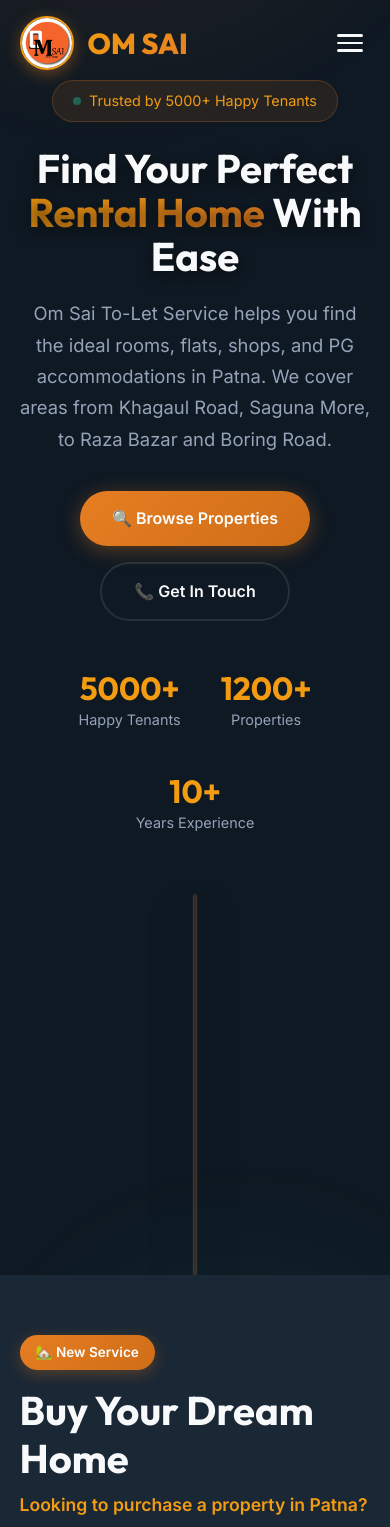
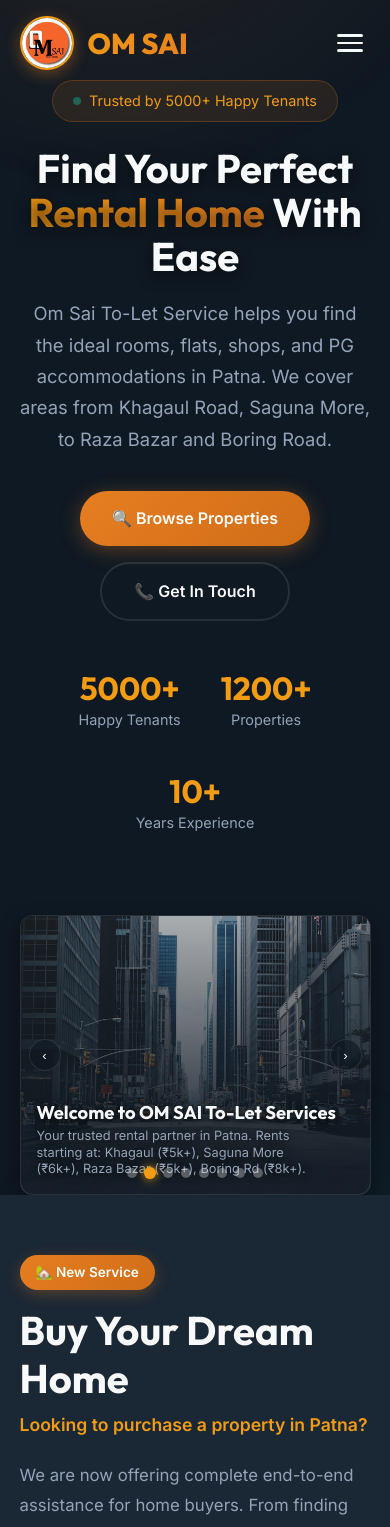
Before and after one commit to alok651/business-website, a React (Vite) app: page / in a window 390 px wide. Shown: the top 1527 px of the page. Built offline with nearby package versions, Linux system fonts and the light colour scheme.

Commit message:
Fix carousel visibility and layout on mobile devices

```diff
--- a/src/index.css
+++ b/src/index.css
@@ -371,18 +371,36 @@
 
 @media(max-width: 768px) {
   .hero-carousel {
-    height: 380px;
+    height: 280px;
+    box-shadow: 0 8px 20px rgba(0, 0, 0, 0.4);
+    border-radius: 12px;
   }
   .carousel-content {
-    bottom: 24px;
-    left: 20px;
-    right: 20px;
+    bottom: 16px;
+    left: 16px;
+    right: 16px;
   }
   .carousel-content h3 {
-    font-size: 1.4rem;
+    font-size: 1.15rem;
+    margin-bottom: 4px;
   }
   .carousel-content p {
-    font-size: 0.85rem;
+    font-size: 0.8rem;
+    line-height: 1.3;
+  }
+  .carousel-btn {
+    width: 32px;
+    height: 32px;
+  }
+  .carousel-btn.prev {
+    left: 8px;
+  }
+  .carousel-btn.next {
+    right: 8px;
+  }
+  .hero-visual {
+    width: 100%;
+    margin-top: 20px;
   }
 }
 
```
